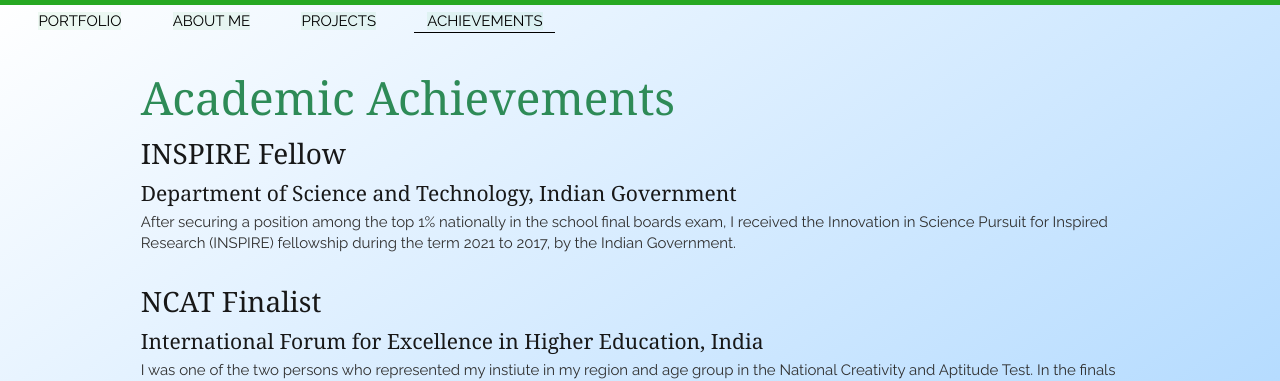
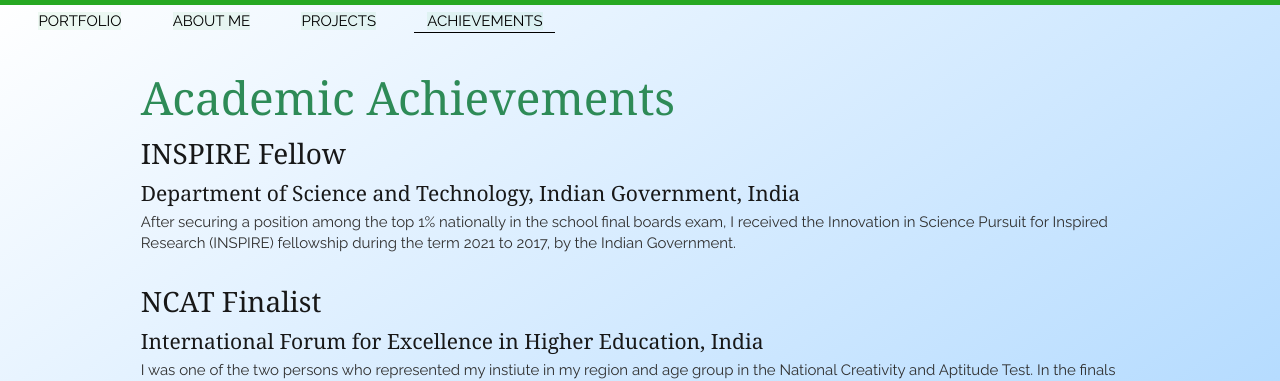
Before and after one commit to kuntala-c/kuntala-c.github.io, a Jekyll site: the page achievements.html, which Jekyll copies as it is, in a window 1280 px wide. Shown: the top 381 px of the page. Built offline with Jekyll 4.4.1, drawn with Linux system fonts in a browser that asks for light colours.

Commit message:
Update v 0.01

```diff
--- a/about.html
+++ b/about.html
@@ -16,13 +16,13 @@
 				<div class="nav-link-wrapper ">
 					<a href="index.html">Portfolio</a>
 				</div>
-				<div class="nav-link-wrapper">
+				<div class="nav-link-wrapper active-nav-link ">
 					<a href="about.html"> About Me</a>
 				</div>
 				<div class="nav-link-wrapper">
 					<a href="projs.html">Projects</a>
 				</div>
-				<div class="nav-link-wrapper active-nav-link">
+				<div class="nav-link-wrapper ">
 					<a href="achievements.html">Achievements</a>
 				</div>
 
--- a/achievements.html
+++ b/achievements.html
@@ -35,7 +35,7 @@
                             <ul>
 								<h1>Academic Achievements</h1>
 								<li><h3 class ="Achieve">INSPIRE Fellow</h3>
-									<h4>Department of Science and Technology, Indian Government</h4>
+									<h4>Department of Science and Technology, Indian Government, India</h4>
 									<p> After securing a position among the top 1% nationally in the school final boards exam, I received
 										the Innovation in Science Pursuit for Inspired Research (INSPIRE) fellowship during the term 2021 to
 										2017, by the Indian Government.
```
